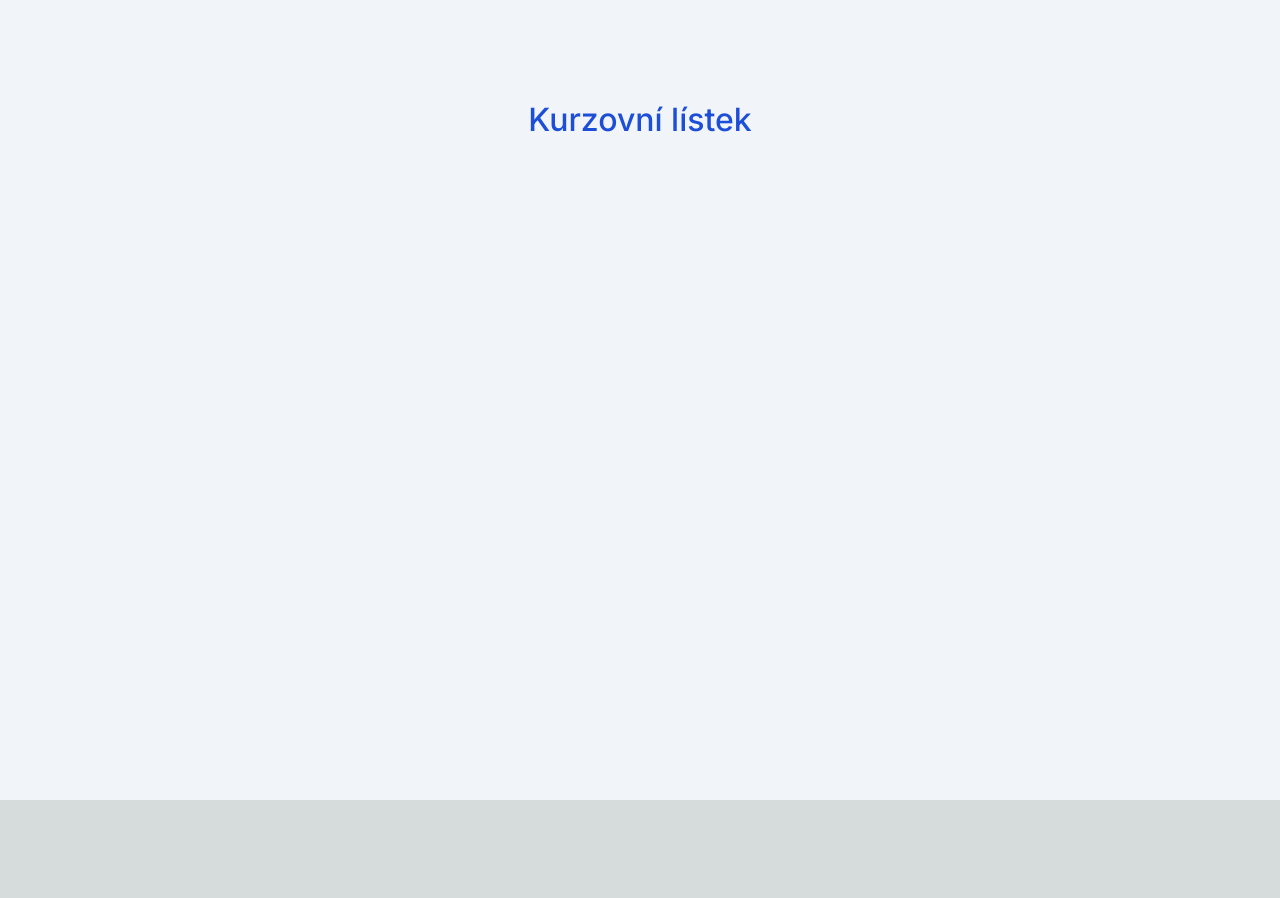
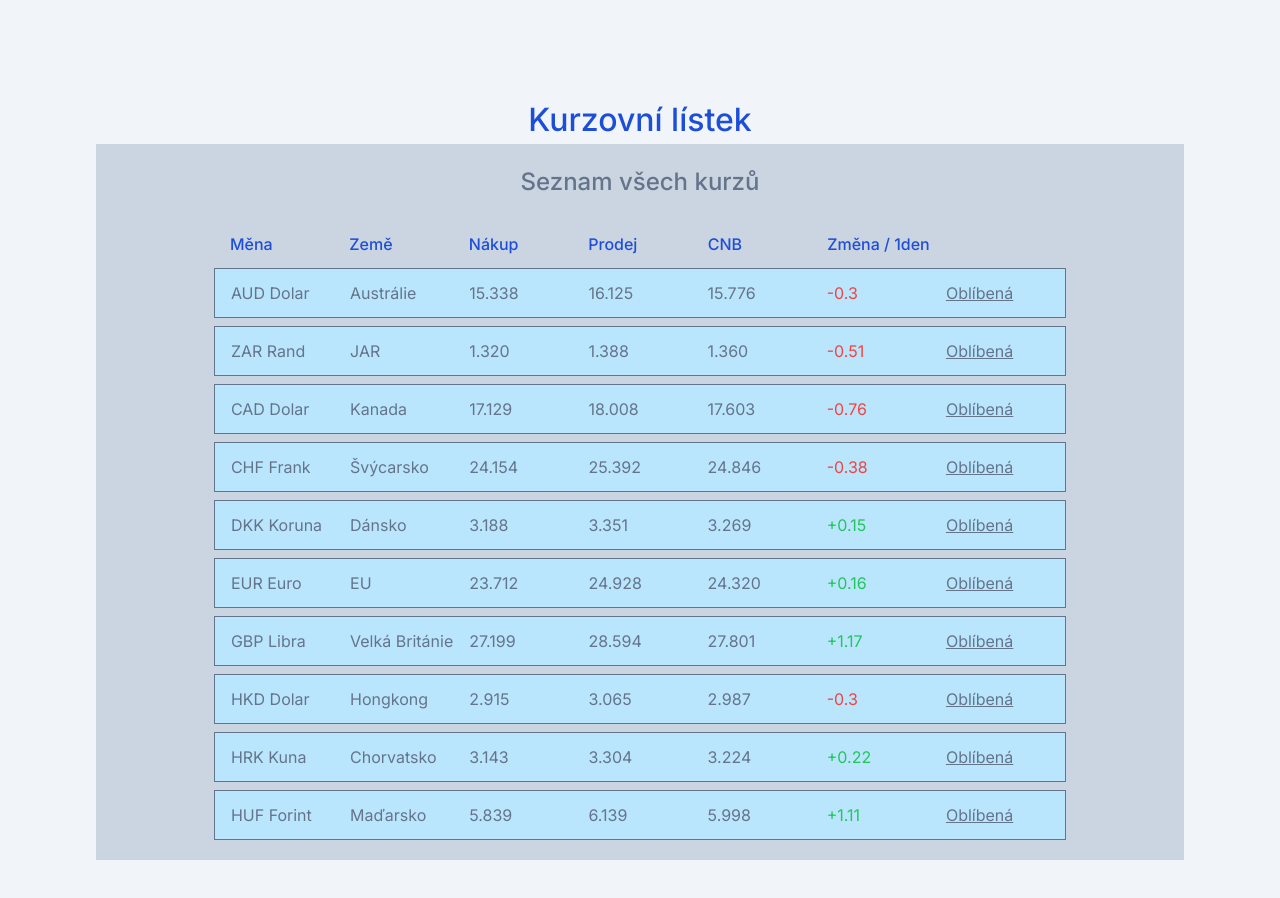
Before and after one commit to no-need-to-be-anonymous/exchange-list, a Next.js app: page / in a window 1280 px wide. Shown: the top 898 px of the page. Before the commit the page ends 800 px from the top, so only its background shows below. Built offline with nearby package versions, Linux system fonts and the light colour scheme.

Commit message:
feat: add list of currencies

```diff
--- a/package.json
+++ b/package.json
@@ -9,6 +9,7 @@
     "lint": "next lint"
   },
   "dependencies": {
+    "@tanstack/react-table": "^8.9.1",
     "@types/node": "20.2.5",
     "@types/react": "18.2.7",
     "@types/react-dom": "18.2.4",
--- /dev/null
+++ b/src/app/CurrencyList.tsx
@@ -0,0 +1,12 @@
+import React from 'react';
+import { CurrencyTable } from '@/components/Table/Table';
+import { currencies } from '@/data/currencies';
+
+export const CurrencyList = (): JSX.Element => {
+  return (
+    <div className="bg-container-secondary w-full flex justify-center flex-col items-center gap-5 px-10 py-5">
+      <h2 className="text-typography-secondary">Seznam všech kurzů</h2>
+      <CurrencyTable data={currencies} />
+    </div>
+  );
+};
--- a/src/app/globals.css
+++ b/src/app/globals.css
@@ -26,4 +26,8 @@ body {
     font-size: 32px;
     font-weight: 500;
   }
+  h2 {
+    font-size: 24px;
+    font-weight: 500;
+  }
 }
--- a/src/app/page.tsx
+++ b/src/app/page.tsx
@@ -1,7 +1,10 @@
+import { CurrencyList } from './CurrencyList';
+
 export default function Home() {
   return (
-    <main className="flex min-h-screen flex-col items-center justify-between p-24 bg-container-main">
+    <main className="flex min-h-screen flex-col items-center p-24 bg-container-main">
       <h1 className="text-typography-primary">Kurzovní lístek</h1>
+      <CurrencyList />
     </main>
   );
 }
--- /dev/null
+++ b/src/components/Table/Table.tsx
@@ -0,0 +1,98 @@
+'use client';
+
+import { ColumnDef, flexRender, getCoreRowModel, getPaginationRowModel, useReactTable } from '@tanstack/react-table';
+import { Currency } from '@/types';
+import { useMemo } from 'react';
+import { formatNumber } from '@/utils/formatNumber';
+
+interface TableProps {
+  data: Currency[];
+}
+
+export const CurrencyTable = ({ data }: TableProps): JSX.Element => {
+  const columns = useMemo<ColumnDef<Currency, any>[]>(
+    () => [
+      {
+        header: 'Měna',
+        accessorFn: (row) => `${row.shortName} ${row.name}`,
+      },
+      {
+        header: 'Země',
+        accessorKey: 'country',
+      },
+      {
+        header: 'Nákup',
+        accessorKey: 'buy',
+        accessorFn: (row) => formatNumber(row.buy),
+      },
+      {
+        header: 'Prodej',
+        accessorFn: (row) => formatNumber(row.sell),
+      },
+      {
+        header: 'CNB',
+        accessorKey: 'cnb',
+        accessorFn: (row) => formatNumber(row.cnb),
+      },
+      {
+        header: 'Změna / 1den',
+        accessorKey: 'move',
+        cell: (currency) => {
+          const isNegative = Number(currency.getValue()) < 0;
+          const valueColor = isNegative ? 'text-red-500' : 'text-green-500';
+          const value = formatNumber(currency.getValue(), { signDisplay: 'always' });
+          return <span className={`${valueColor}`}>{value}</span>;
+        },
+      },
+      {
+        header: ' ',
+        cell: () => {
+          return <button className={'underline text-typography-secondary hover:text-typography-primary'}>Oblíbená</button>;
+        },
+      },
+    ],
+    []
+  );
+
+  const { getHeaderGroups, getRowModel } = useReactTable<Currency>({
+    columns,
+    data,
+    getCoreRowModel: getCoreRowModel(),
+    getPaginationRowModel: getPaginationRowModel(),
+  });
+
+  const rowClass = `grid grid-cols-7 grid-rows-${columns.length} items-center py-3 w-full gap-4 px-4`;
+
+  return (
+    <div>
+      {getHeaderGroups().map((headerGroup, index) => {
+        return (
+          <div className={`${rowClass}`} key={index}>
+            {headerGroup.headers.map((header, index) => {
+              return (
+                <div key={index} className={'text-typography-primary font-medium'}>
+                  {flexRender(header.column.columnDef.header, header.getContext())}
+                </div>
+              );
+            })}
+          </div>
+        );
+      })}
+      <div className="flex flex-col gap-2">
+        {getRowModel().rows.map((row, index) => {
+          return (
+            <div key={index} className={`${rowClass} border-1 border-typography-secondary bg-container-tertiary`}>
+              {row.getVisibleCells().map((cell, index) => {
+                return (
+                  <div key={index} className={'text-typography-secondary'}>
+                    {flexRender(cell.column.columnDef.cell, cell.getContext())}
+                  </div>
+                );
+              })}
+            </div>
+          );
+        })}
+      </div>
+    </div>
+  );
+};
--- /dev/null
+++ b/src/components/Table/index.tsx
@@ -0,0 +1 @@
+export { CurrencyTable } from './Table';
--- /dev/null
+++ b/src/data/currencies.ts
@@ -0,0 +1,184 @@
+import { Currency } from '@/types';
+
+export const currencies: Currency[] = [
+  {
+    shortName: 'AUD',
+    name: 'Dolar',
+    country: 'Austrálie',
+    move: -0.3,
+    buy: 15.338,
+    sell: 16.125,
+    cnb: 15.776,
+  },
+  {
+    shortName: 'ZAR',
+    name: 'Rand',
+    country: 'JAR',
+    move: -0.51,
+    buy: 1.32,
+    sell: 1.388,
+    cnb: 1.36,
+  },
+  {
+    shortName: 'CAD',
+    name: 'Dolar',
+    country: 'Kanada',
+    move: -0.76,
+    buy: 17.129,
+    sell: 18.008,
+    cnb: 17.603,
+  },
+  {
+    shortName: 'CHF',
+    name: 'Frank',
+    country: 'Švýcarsko',
+    move: -0.38,
+    buy: 24.154,
+    sell: 25.392,
+    cnb: 24.846,
+  },
+  {
+    shortName: 'DKK',
+    name: 'Koruna',
+    country: 'Dánsko',
+    move: 0.15,
+    buy: 3.188,
+    sell: 3.351,
+    cnb: 3.269,
+  },
+  {
+    shortName: 'EUR',
+    name: 'Euro',
+    country: 'EU',
+    move: 0.16,
+    buy: 23.712,
+    sell: 24.928,
+    cnb: 24.32,
+  },
+  {
+    shortName: 'GBP',
+    name: 'Libra',
+    country: 'Velká Británie',
+    move: 1.17,
+    buy: 27.199,
+    sell: 28.594,
+    cnb: 27.801,
+  },
+  {
+    shortName: 'HKD',
+    name: 'Dolar',
+    country: 'Hongkong',
+    move: -0.3,
+    buy: 2.915,
+    sell: 3.065,
+    cnb: 2.987,
+  },
+  {
+    shortName: 'HRK',
+    name: 'Kuna',
+    country: 'Chorvatsko',
+    move: 0.22,
+    buy: 3.143,
+    sell: 3.304,
+    cnb: 3.224,
+  },
+  {
+    shortName: 'HUF',
+    name: 'Forint',
+    country: 'Maďarsko',
+    move: 1.11,
+    buy: 5.839,
+    sell: 6.139,
+    cnb: 5.998,
+  },
+  {
+    shortName: 'JPY',
+    name: 'Jen',
+    country: 'Japonsko',
+    move: 0.42,
+    buy: 16.394,
+    sell: 17.234,
+    cnb: 16.789,
+  },
+  {
+    shortName: 'NOK',
+    name: 'Koruna',
+    country: 'Norsko',
+    move: 0,
+    buy: 2.291,
+    sell: 2.408,
+    cnb: 2.349,
+  },
+  {
+    shortName: 'NZD',
+    name: 'Dolar',
+    country: 'Nový Zéland',
+    move: 0.03,
+    buy: 13.997,
+    sell: 14.714,
+    cnb: 14.393,
+  },
+  {
+    shortName: 'PLN',
+    name: 'Zlotý',
+    country: 'Polsko',
+    move: 0.41,
+    buy: 5.045,
+    sell: 5.304,
+    cnb: 5.168,
+  },
+  {
+    shortName: 'RON',
+    name: 'Lei',
+    country: 'Rumunsko',
+    move: 0.08,
+    buy: 4.831,
+    sell: 5.079,
+    cnb: 4.952,
+  },
+  {
+    shortName: 'SEK',
+    name: 'Koruna',
+    country: 'Švédsko',
+    move: 0.04,
+    buy: 2.192,
+    sell: 2.305,
+    cnb: 2.25,
+  },
+  {
+    shortName: 'TND',
+    name: 'Dinar',
+    country: 'Tunisko',
+    move: 2.06,
+    buy: 7.281,
+    sell: 7.654,
+    cnb: 0,
+  },
+  {
+    shortName: 'TRY',
+    name: 'Lira',
+    country: 'Turecko',
+    move: -0.48,
+    buy: 1.226,
+    sell: 1.289,
+    cnb: 1.256,
+  },
+  {
+    shortName: 'USD',
+    name: 'Dolar',
+    country: 'USA',
+    move: -0.43,
+    buy: 22.814,
+    sell: 23.984,
+    cnb: 23.379,
+  },
+  {
+    shortName: 'BGN',
+    name: 'Lev',
+    country: 'Bulharsko',
+    move: 0.16,
+    buy: 12.126,
+    sell: 12.747,
+    cnb: 12.432,
+  },
+];
--- /dev/null
+++ b/src/types/index.ts
@@ -0,0 +1,9 @@
+export interface Currency {
+  shortName: string;
+  name: string;
+  country: string;
+  move: number;
+  buy: number;
+  sell: number;
+  cnb: number;
+}
--- /dev/null
+++ b/src/utils/formatNumber.ts
@@ -0,0 +1,9 @@
+export const formatNumber = (
+  value: number,
+  options: Intl.NumberFormatOptions = {
+    minimumFractionDigits: 3,
+    maximumFractionDigits: 3,
+  }
+) => {
+  return new Intl.NumberFormat('en-US', options).format(value);
+};
--- a/tailwind.config.js
+++ b/tailwind.config.js
@@ -9,7 +9,13 @@ module.exports = {
       },
       colors: {
         'typography-primary': '#1d4ed8',
+        'typography-secondary': '#64748b',
         'container-main': '#f1f5f9',
+        'container-secondary': '#cbd5e1',
+        'container-tertiary': '#bae6fd',
+      },
+      borderWidth: {
+        1: '1px',
       },
     },
   },
```
Also changed, not shown: 1 other file (tests, documents, lock files or other folders).
